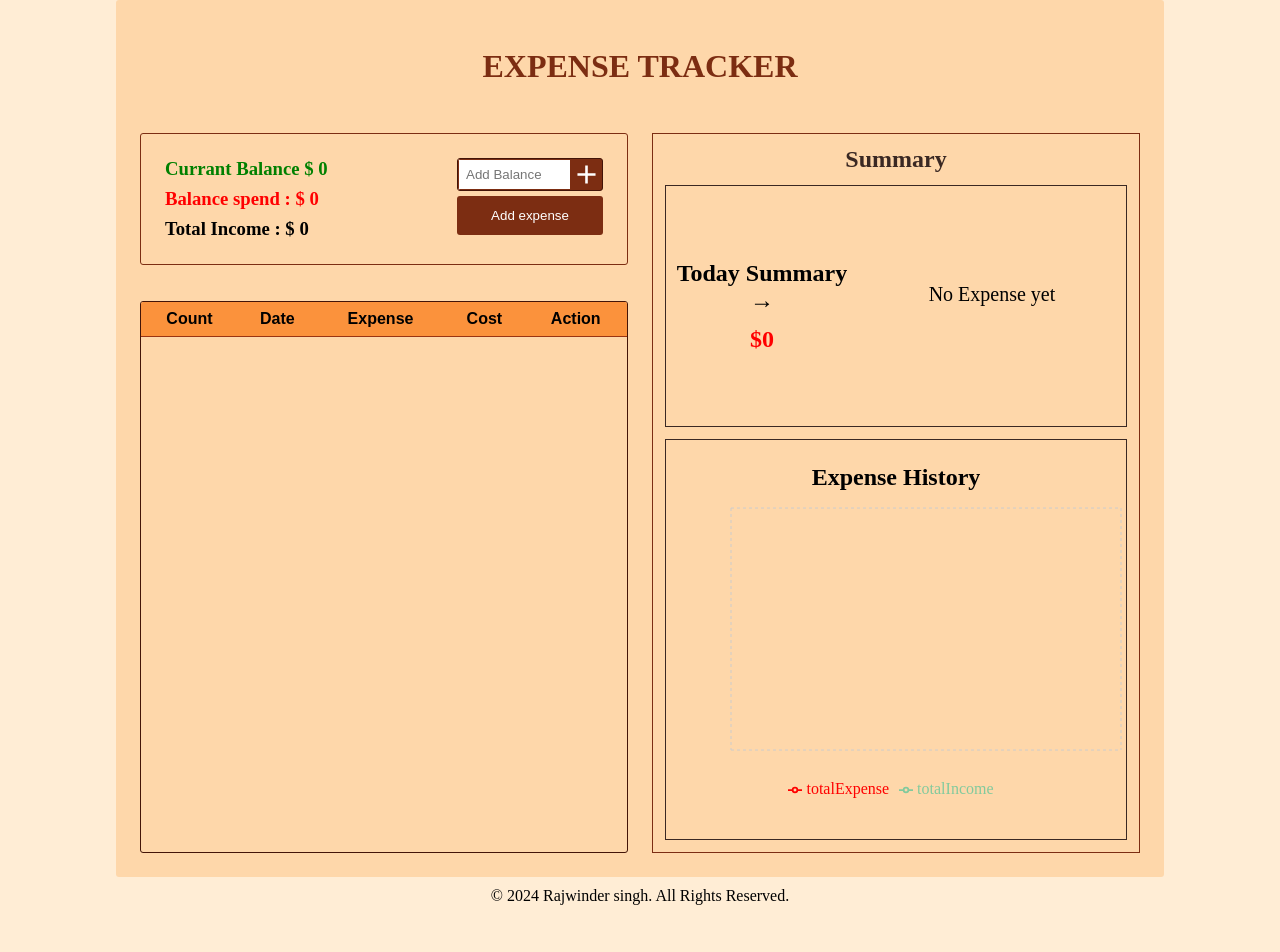
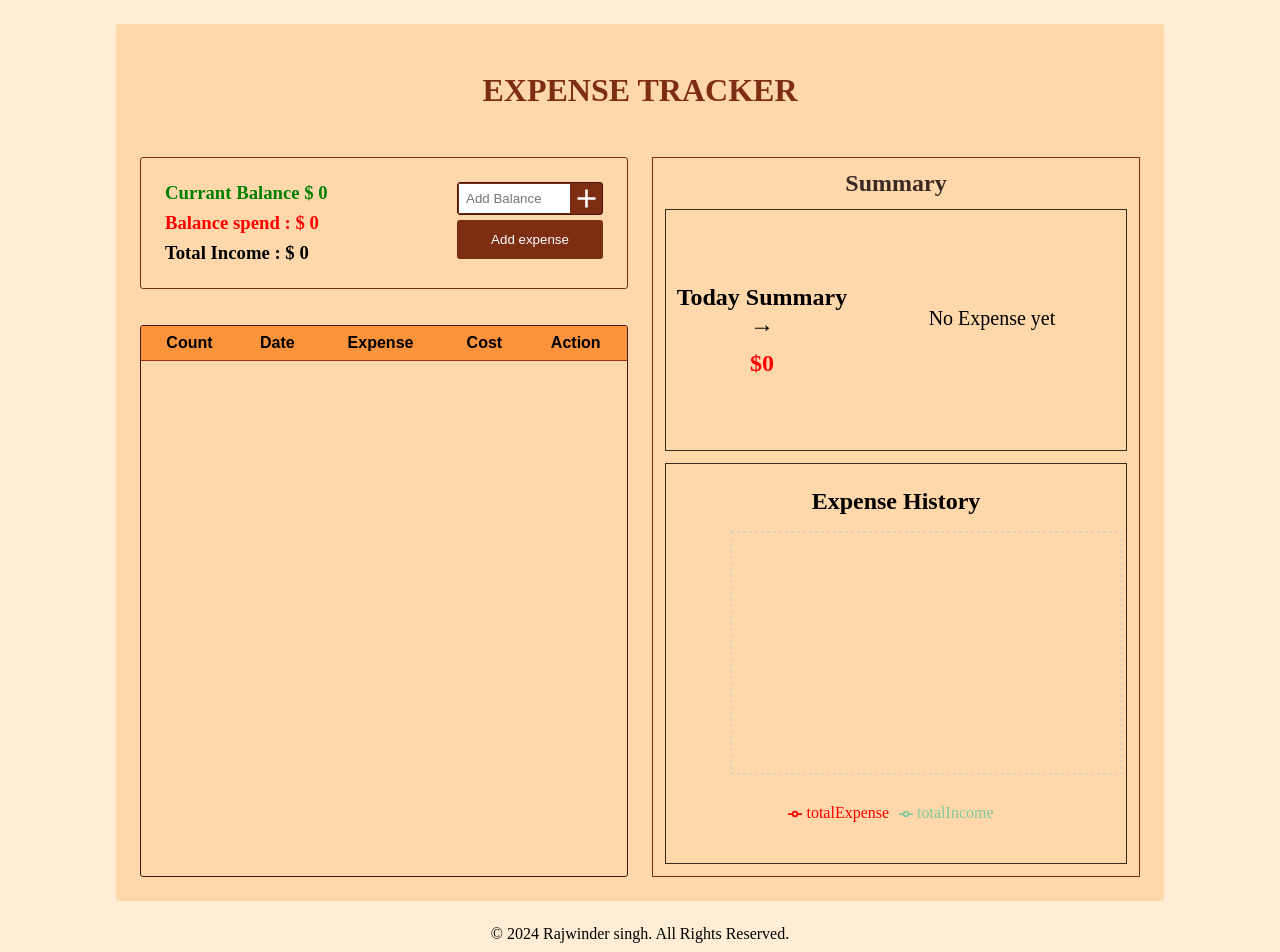
Before and after one commit to rajwindersxxx/expenseTracker, a React (Vite) app: page / in a window 1280 px wide. Shown: the top 952 px of the page. Before the commit the page ends 915 px from the top, so only its background shows below. Built offline with nearby package versions, Linux system fonts and the light colour scheme.

Commit message:
add footer component

```diff
--- a/src/App.css
+++ b/src/App.css
@@ -11,7 +11,7 @@ body {
 }
 .main {
   background-color: #fed7aa;
-  margin: auto;
+  margin: 24px auto;
   max-width: 65.5rem;
   border-radius: 0.1875rem;
   padding: 1.5rem;
--- a/src/components/App.jsx
+++ b/src/components/App.jsx
@@ -1,13 +1,11 @@
 import { BalanceTracker } from './BalanceTracker';
+import { Footer } from './footer';
 
 export default function App() {
-  let date = new Date();
   return (
     <>
       <BalanceTracker />
-      <footer style={{margin: '10px'}}>
-        <p style={{textAlign: 'center'}}>© {date.getFullYear()} Rajwinder singh. All Rights Reserved.</p>
-      </footer>
+      <Footer />
     </>
   );
 }
--- /dev/null
+++ b/src/components/Footer.jsx
@@ -0,0 +1,11 @@
+export function Footer() {
+  let date = new Date();
+
+  return (
+    <footer style={{ margin: '0px 0  24px 0 ' }}>
+      <p style={{ textAlign: 'center' }}>
+        © {date.getFullYear()} Rajwinder singh. All Rights Reserved.
+      </p>
+    </footer>
+  );
+}
```
